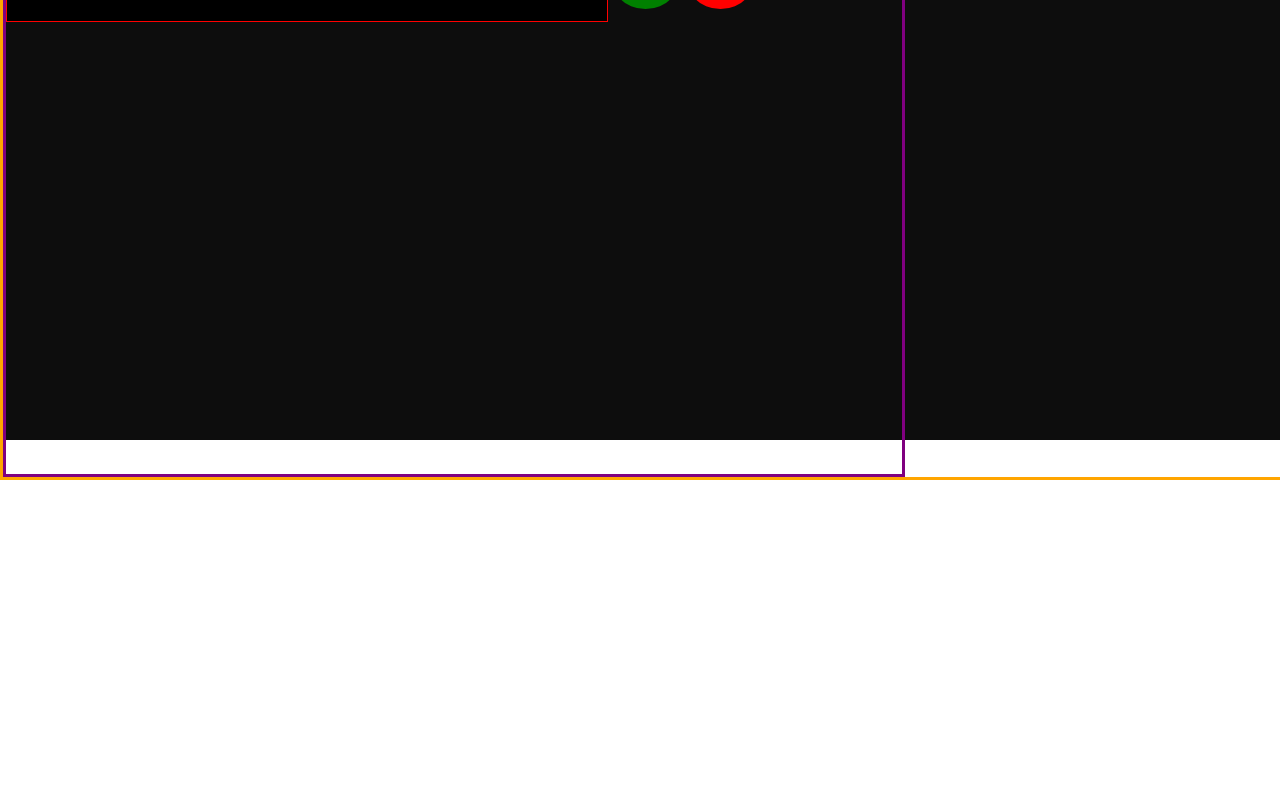
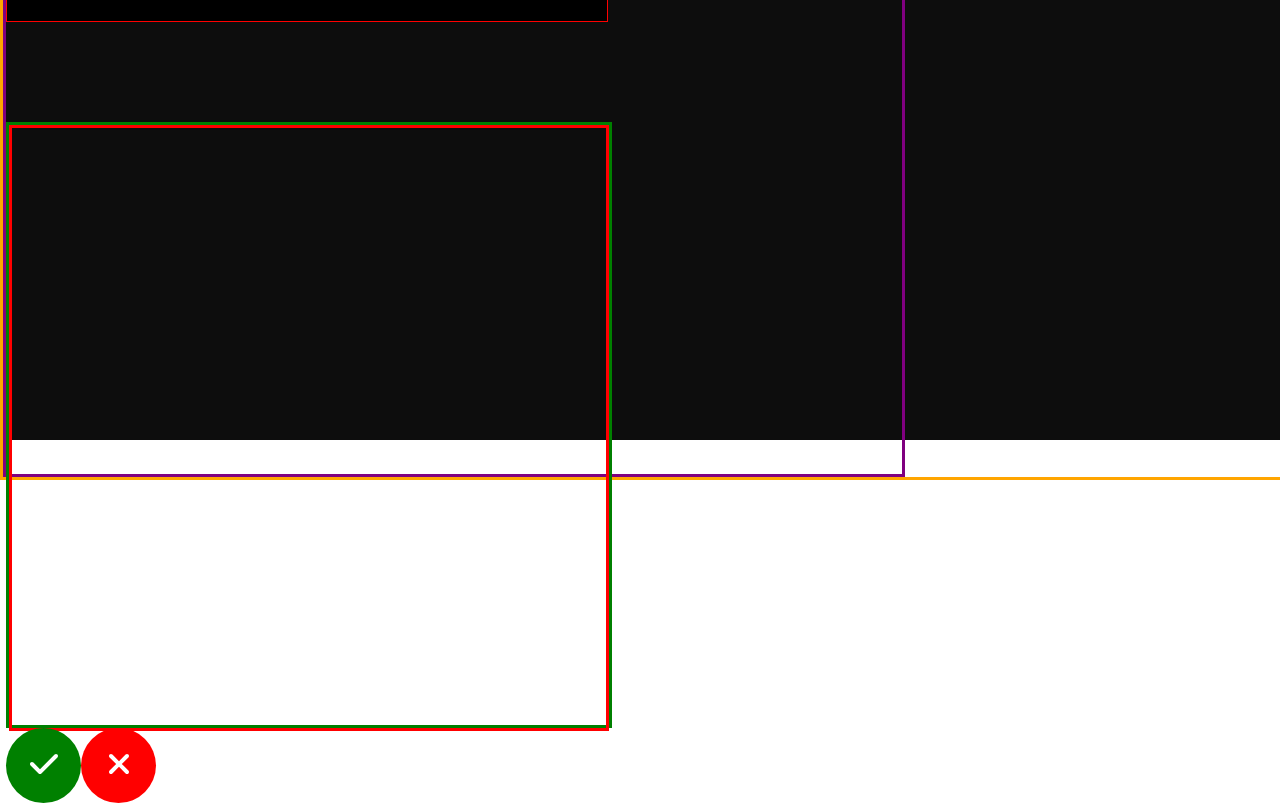
Before and after one commit to h584957/React-trainingArc, a React (Create React App) app: page /lv2 in a window 1280 px wide. Shown: the part 440-1243 px from the top of the page. Before the commit the page ends 920 px from the top, so only its background shows below. Built offline with nearby package versions, Linux system fonts and the light colour scheme.

Commit message:
lv2 update

```diff
--- a/src/page/Lv2.js
+++ b/src/page/Lv2.js
@@ -4,9 +4,13 @@ import '../style/lv2/Todo.css';
 
 import { FontAwesomeIcon } from '@fortawesome/react-fontawesome';
 import { faCheck, faXmark } from '@fortawesome/free-solid-svg-icons';
+import { number } from 'mathjs';
 
 function Lv2() {
-    return (
+
+
+
+  return (
       <div id='Page'>
         <div id='header'>
           <h1>LEVEL 2</h1>
@@ -16,10 +20,15 @@ function Lv2() {
 
         <div id='lv2PageContainer'>
           <div id='todoBox'>
+            <input id='inputBar' autoComplete='off'/>
 
+            <div id='todoListBox'>
+              <ul id='ul1'>
+              {}
+              </ul>
 
+            </div>
 
-            <input id='inputBar' autoComplete='off'/>
             <button id='checkTodo' className='todoBtn'>
             <FontAwesomeIcon icon={faCheck} />
             </button>
--- a/src/style/lv2/Todo.css
+++ b/src/style/lv2/Todo.css
@@ -32,3 +32,23 @@
     background-color: none;
 
 }
+#todoListBox{
+    border: solid green;
+    width: 600px;
+    height: 600px;
+
+    margin-top: 100px;
+
+
+}
+
+
+#ul1{
+    border: solid red;
+    height: 100%;
+    color: white;
+    flex-direction: column;
+    font-size: xx-large;
+
+
+}
```
